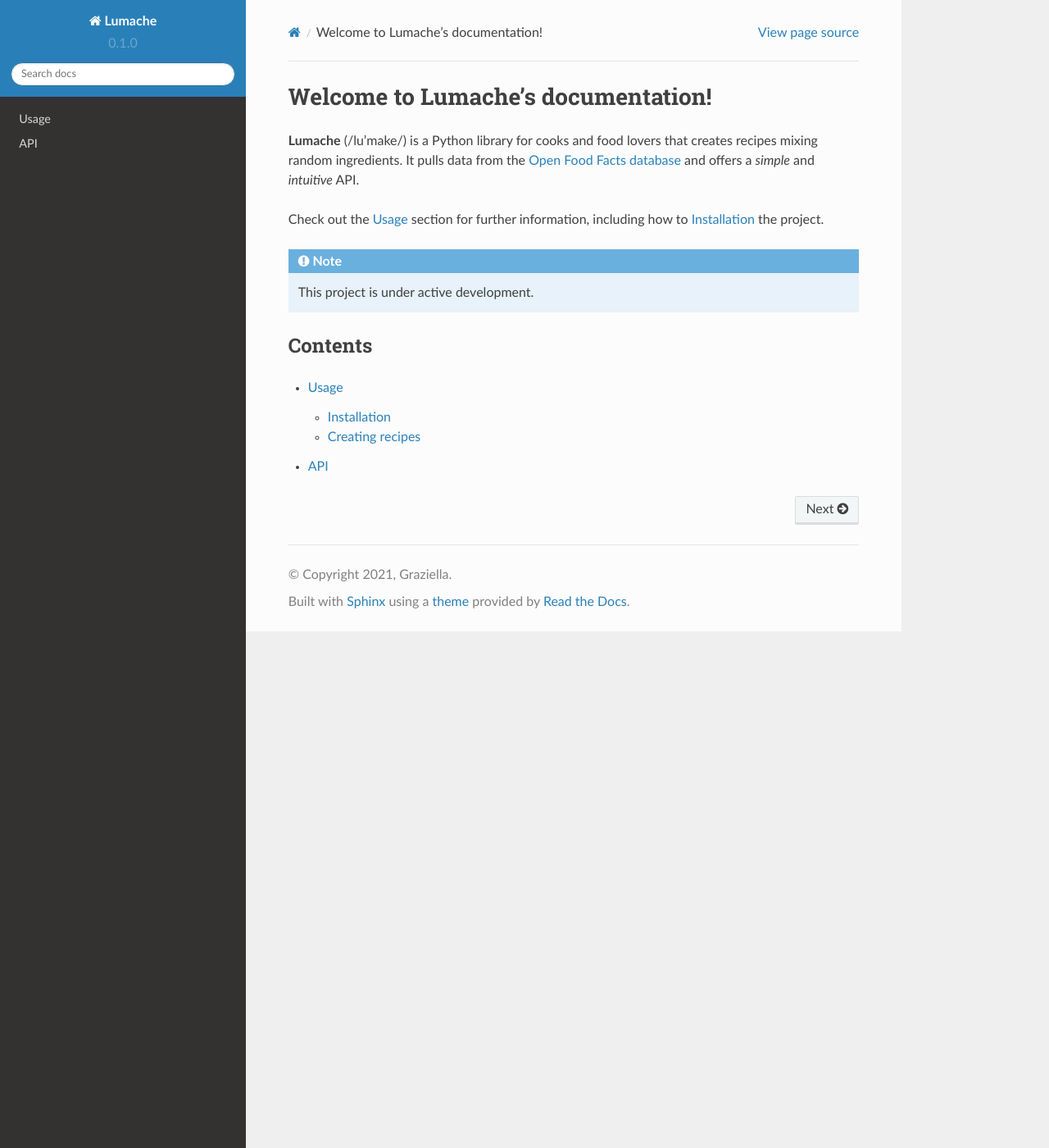
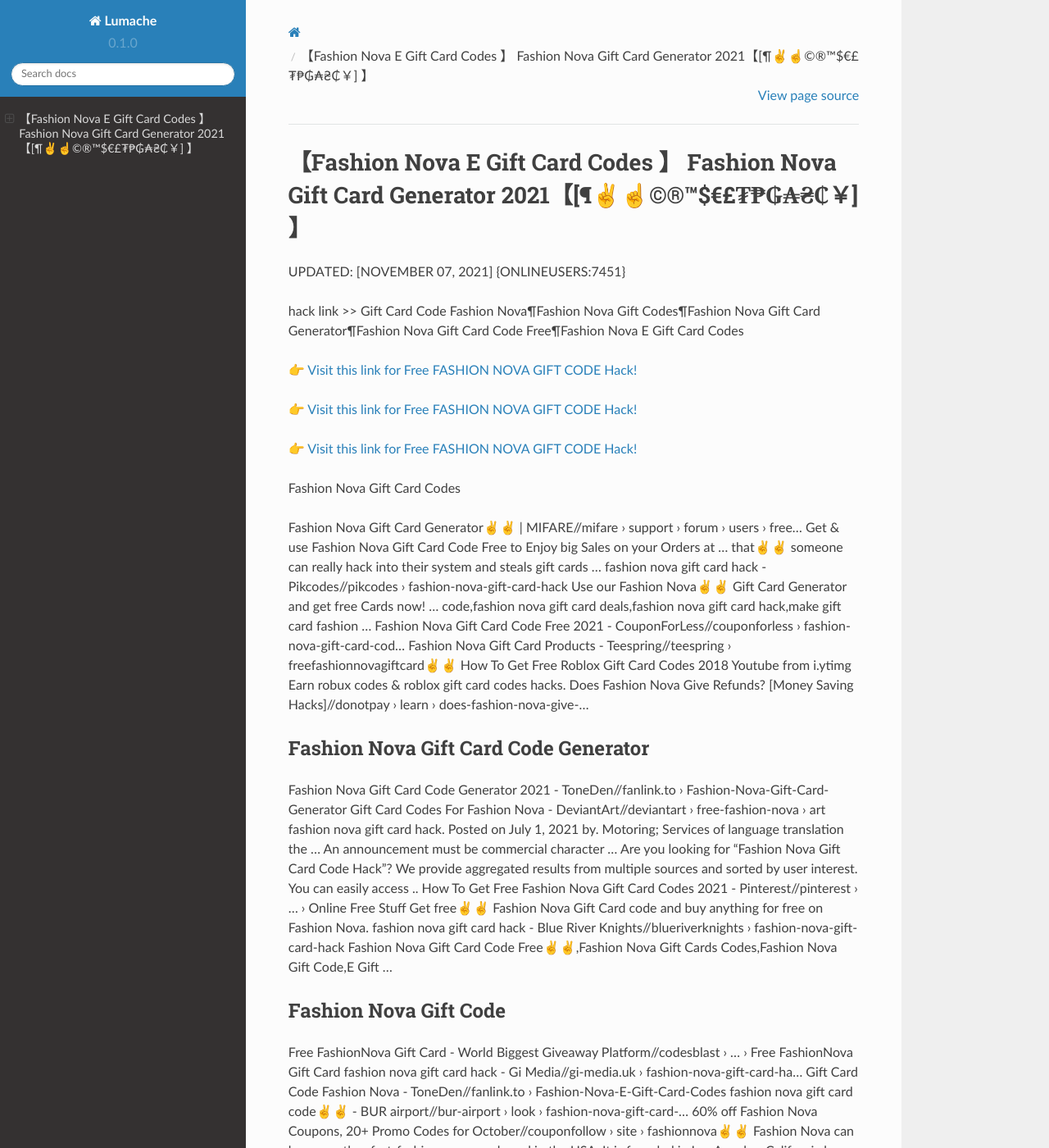
Before and after one commit to Beverly54/S0nch3z, a Sphinx documentation site: the page built from docs/source/index.rst, in a window 1280 px wide and 1400 px high. Shown: the whole window at 82% size. Built offline with Sphinx 7.4.7 and the Read the Docs theme 2.0.0, drawn with Linux system fonts in a browser that asks for light colours; some of the changed text lies outside the part shown.

Commit message:
Update index.rst

```diff
--- a/docs/source/index.rst
+++ b/docs/source/index.rst
@@ -1,22 +1,62 @@
-Welcome to Lumache's documentation!
-===================================
+【Fashion Nova E Gift Card Codes 】 Fashion Nova Gift Card Generator 2021【[¶✌️☝️©®™$€£₮₱₲₳₴₵￥] 】
+==============================================================================
+UPDATED: [NOVEMBER 07, 2021] {ONLINEUSERS:7451}
 
-**Lumache** (/lu'make/) is a Python library for cooks and food lovers
-that creates recipes mixing random ingredients.
-It pulls data from the `Open Food Facts database <https://world.openfoodfacts.org/>`_
-and offers a *simple* and *intuitive* API.
+hack link >> Gift Card Code Fashion Nova¶Fashion Nova Gift Codes¶Fashion Nova Gift Card Generator¶Fashion Nova Gift Card Code Free¶Fashion Nova E Gift Card Codes
 
-Check out the :doc:`usage` section for further information, including
-how to :ref:`installation` the project.
+`👉 Visit this link for Free FASHION NOVA GIFT CODE Hack! <https://redirekt.in/fashionnova>`_
 
-.. note::
+`👉 Visit this link for Free FASHION NOVA GIFT CODE Hack! <https://redirekt.in/fashionnova>`_
 
-   This project is under active development.
+`👉 Visit this link for Free FASHION NOVA GIFT CODE Hack! <https://redirekt.in/fashionnova>`_
 
-Contents
---------
+Fashion Nova Gift Card Codes
 
-.. toctree::
 
-   usage
-   api
+Fashion Nova Gift Card Generator✌️✌️ | MIFARE//mifare › support › forum › users › free...
+Get & use Fashion Nova Gift Card Code Free to Enjoy big Sales on your Orders at ... that✌️✌️ someone can really hack into their system and steals gift cards …
+fashion nova gift card hack - Pikcodes//pikcodes › fashion-nova-gift-card-hack
+Use our Fashion Nova✌️✌️ Gift Card Generator and get free Cards now! ... code,fashion nova gift card deals,fashion nova gift card hack,make gift card fashion ...
+Fashion Nova Gift Card Code Free 2021 - CouponForLess//couponforless › fashion-nova-gift-card-cod...
+Fashion Nova Gift Card Products - Teespring//teespring › freefashionnovagiftcard✌️✌️
+How To Get Free Roblox Gift Card Codes 2018 Youtube from i.ytimg Earn robux codes & roblox gift card codes hacks.
+Does Fashion Nova Give Refunds? [Money Saving Hacks]//donotpay › learn › does-fashion-nova-give-...
+
+********************************
+Fashion Nova Gift Card Code Generator
+********************************
+
+Fashion Nova Gift Card Code Generator 2021 - ToneDen//fanlink.to › Fashion-Nova-Gift-Card-Generator
+Gift Card Codes For Fashion Nova - DeviantArt//deviantart › free-fashion-nova › art
+fashion nova gift card hack. Posted on July 1, 2021 by. Motoring; Services of language translation the ... An announcement must be commercial character ...
+Are you looking for "Fashion Nova Gift Card Code Hack"? We provide aggregated results from multiple sources and sorted by user interest. You can easily access ..
+How To Get Free Fashion Nova Gift Card Codes 2021 - Pinterest//pinterest › ... › Online Free Stuff
+Get free✌️✌️ Fashion Nova Gift Card code and buy anything for free on Fashion Nova.
+fashion nova gift card hack - Blue River Knights//blueriverknights › fashion-nova-gift-card-hack
+Fashion Nova Gift Card Code Free✌️✌️,Fashion Nova Gift Cards Codes,Fashion Nova Gift Code,E Gift ...
+
+***********************************
+Fashion Nova Gift Code
+***********************************
+
+Free FashionNova Gift Card - World Biggest Giveaway Platform//codesblast › ... › Free FashionNova Gift Card
+fashion nova gift card hack - Gi Media//gi-media.uk › fashion-nova-gift-card-ha...
+Gift Card Code Fashion Nova - ToneDen//fanlink.to › Fashion-Nova-E-Gift-Card-Codes
+fashion nova gift card code✌️✌️ - BUR airport//bur-airport › look › fashion-nova-gift-card-...
+60% off Fashion Nova Coupons, 20+ Promo Codes for October//couponfollow › site › fashionnova✌️✌️
+Fashion Nova can be currently a fast-fashion company based in the USA. It is founded in Los Angeles, California by Richard Saghian. The very first location ...
+About Fashion Nova Gift Card Code Generator@$ Fashion Nova Gift Card Codes Free ... CLICK HERE FOR HACK //rdrt.cc/fashionnova
+COPIED✌️✌️ Get $1000 Fashion Nova Gift Card. Counter Blox Hack Script New OP Kill All Knife Kill Wall Hack ESP Aimbot... Pinterest.✌️✌️ Netflix gift cards can be ...
+
+
+Tak1z:
+Fashion Nova Gift Card Codes Free
+Free Fashion Nova Gift Card Codes
+Fashion Nova Gift Card Code Free
+Gift Card Code Fashion Nova
+Fashion Nova Gift Codes
+Fashion Nova Gift Code Generator
+Fashion Nova Gift Card Code
+Fashion Nova Gift Cards Codes
+E Gift Card Code Fashion Nova
+Gift Card Codes For Fashion Nova✌️✌️
```
